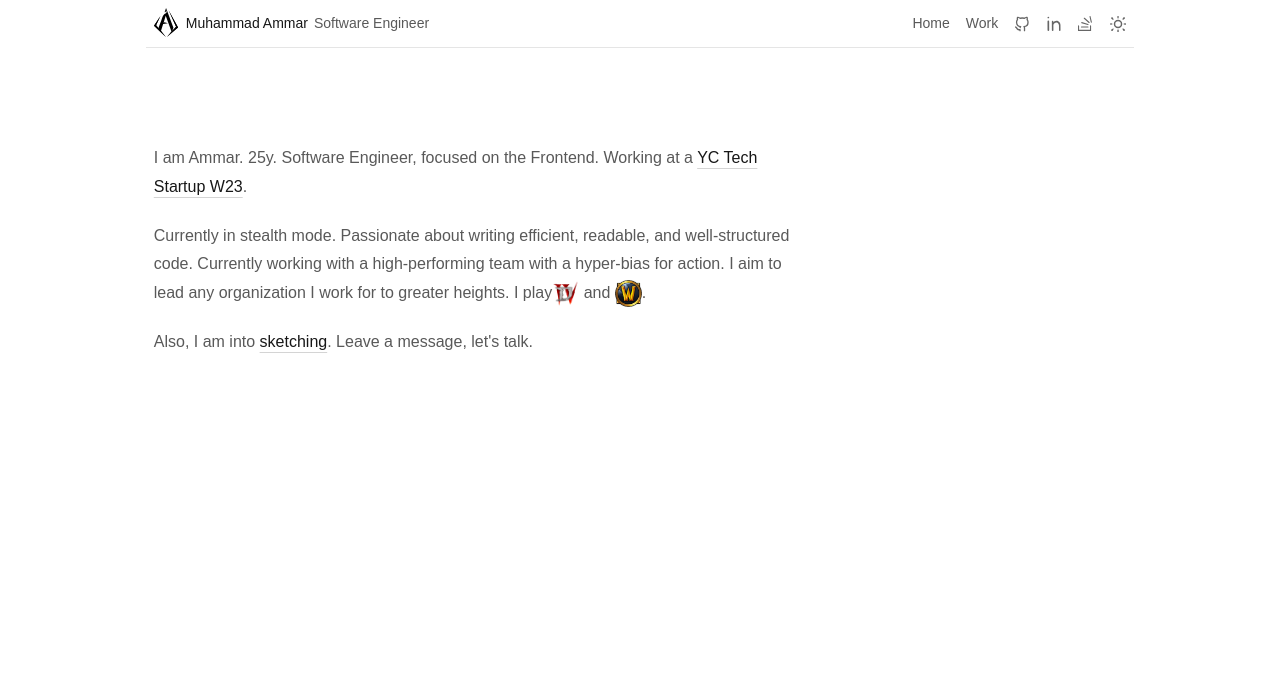
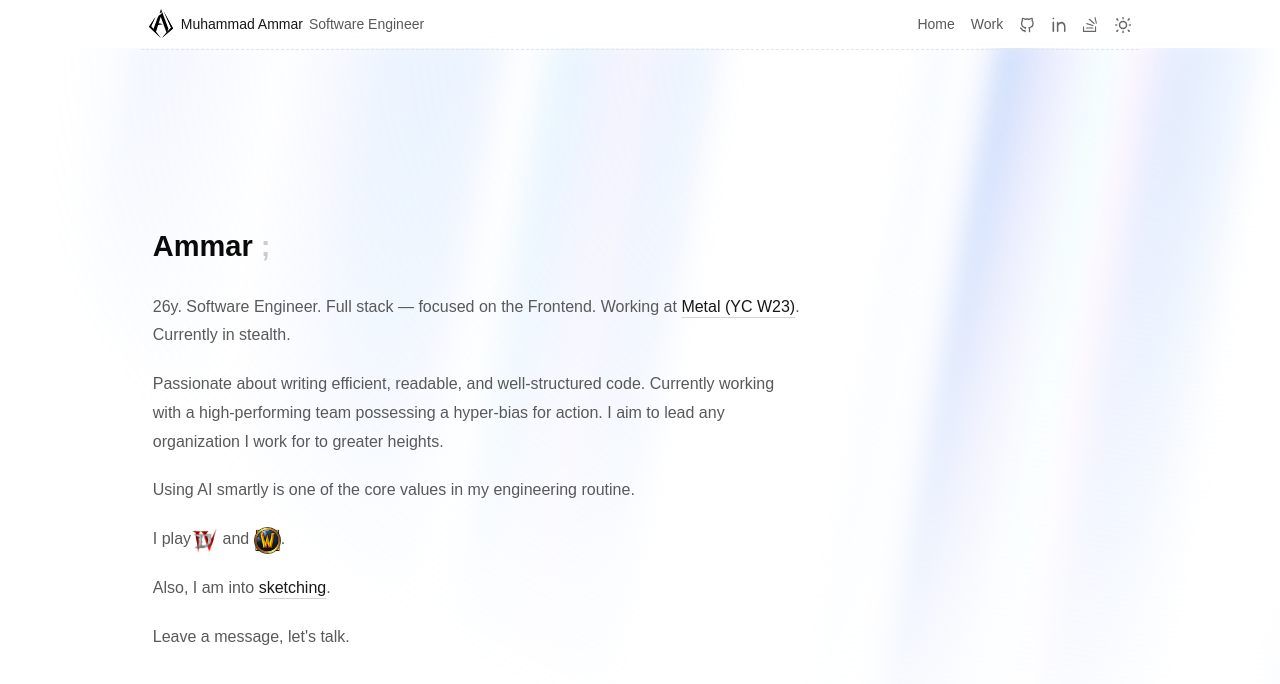
Before and after one commit to Fanoflix/personal-portfolio-v2, a Next.js app: page / in a window 1280 px wide. Shown: the top 684 px of the page. Built offline with nearby package versions, Linux system fonts and the light colour scheme; a web font is replaced by a local one.

Commit message:
DEV: Added proper thing

```diff
--- a/src/app/globals.css
+++ b/src/app/globals.css
@@ -81,7 +81,7 @@
 
   body {
     @apply bg-background text-foreground antialiased;
-    @apply flex flex-col items-center justify-center px-2;
+    @apply flex flex-col items-center justify-center;
   }
 
   h1 {
--- a/src/app/layout.tsx
+++ b/src/app/layout.tsx
@@ -5,6 +5,8 @@ import localFont from "next/font/local";
 
 import AppShell from "../components/AppShell";
 import { ThemeProvider } from "../components/ThemeProvider/theme-provider";
+import TopNavbar from "../components/TopNavbar";
+import { AuroraBackground } from "../components/AuroraBackground/AuroraBackground";
 
 const inter = localFont({
   src: "../../public/fonts/web/InterVariable.woff2",
@@ -27,7 +29,10 @@ export default function RootLayout({
     <html className={`${inter.variable} antialiased`} lang="en">
       <body>
         <ThemeProvider attribute="class" defaultTheme="system">
-          <AppShell>{children}</AppShell>
+          <TopNavbar />
+          <AuroraBackground>
+            <AppShell>{children}</AppShell>
+          </AuroraBackground>
         </ThemeProvider>
       </body>
     </html>
--- a/src/app/page.tsx
+++ b/src/app/page.tsx
@@ -4,47 +4,15 @@ import InlineImageWithTooltip from "../components/InlineImageWithTooltip/InlineI
 import InlineLink from "../components/InlineLink/InlineLink";
 import MyLogo from "../components/MyLogo/MyLogo";
 import { StaggeredContainer } from "../features/framer-animations/components/StaggeredContainer";
+import Hero from "../features/hero/Hero";
 import { cn } from "../lib/utils";
+import WorkPage from "./work/page";
 
 export default function Home() {
   return (
     <div className={cn("py-12 md:py-24 px-2")}>
-      <StaggeredContainer containerClassName="flex flex-col gap-5 w-full md:w-2/3 text-pretty">
-        <p>
-          I am Ammar. 25y. Software Engineer, focused on the Frontend. Working
-          at a{" "}
-          <InlineLink href="https://www.ycombinator.com/">
-            YC Tech Startup W23
-          </InlineLink>
-          .
-        </p>
-
-        <p>
-          Currently in stealth mode. Passionate about writing efficient,
-          readable, and well-structured code. Currently working with a
-          high-performing team with a hyper-bias for action. I aim to lead any
-          organization I work for to greater heights. I play
-          <InlineImageWithTooltip
-            alt="Diablo"
-            src="/icons/diablo4.png"
-            tooltipContent="Diablo 4"
-          />{" "}
-          and{" "}
-          <InlineImageWithTooltip
-            alt="World of Warcraft"
-            src="/icons/wow100x100.png"
-            tooltipContent="World of Warcraft"
-          />
-          .
-        </p>
-
-        <p>
-          Also, I am into{" "}
-          <InlineLink href="https://www.instagram.com/fanoflix.art/">
-            sketching
-          </InlineLink>
-          . Leave a message, let&apos;s talk.
-        </p>
+      <StaggeredContainer>
+        <Hero />
       </StaggeredContainer>
     </div>
   );
--- a/src/components/AppShell.tsx
+++ b/src/components/AppShell.tsx
@@ -5,18 +5,18 @@ import { PropsWithChildren } from "react";
 import { layoutVariants } from "../features/framer-animations/variants";
 import TopNavbar from "./TopNavbar";
 import { cn } from "../lib/utils";
+import { AuroraBackground } from "./AuroraBackground/AuroraBackground";
 
-export default function AppShell({ children }: PropsWithChildren) {
+export default function ll({ children }: PropsWithChildren) {
   const pathname = usePathname();
 
   return (
     <div
       className={cn(
         "w-full md:w-site",
-        "px-6 pb-6 flex flex-col items-center justify-center",
+        "px-1 pb-6 flex flex-col items-center justify-center",
       )}
     >
-      <TopNavbar />
       <AnimatePresence mode="wait">
         <motion.section
           className="w-full"
--- /dev/null
+++ b/src/components/AuroraBackground/AuroraBackground.tsx
@@ -0,0 +1,54 @@
+"use client";
+import { cn } from "@/src/lib/utils";
+import React, { ReactNode } from "react";
+
+interface AuroraBackgroundProps extends React.HTMLProps<HTMLDivElement> {
+  children: ReactNode;
+  showRadialGradient?: boolean;
+}
+
+export const AuroraBackground = ({
+  className,
+  children,
+  showRadialGradient = true,
+  ...props
+}: AuroraBackgroundProps) => {
+  return (
+    <main>
+      <div
+        className={cn(
+          "relative flex flex-col h-[100vh] w-screen items-center justify-center transition-bg",
+          className,
+        )}
+        {...props}
+      >
+        <div className="absolute inset-0 overflow-hidden">
+          <div
+            //   I'm sorry but this is what peak developer performance looks like // trigger warning
+            className={cn(
+              `
+            [--white-gradient:repeating-linear-gradient(100deg,var(--white)_0%,var(--white)_7%,var(--transparent)_10%,var(--transparent)_12%,var(--white)_16%)]
+            [--dark-gradient:repeating-linear-gradient(100deg,var(--black)_0%,var(--black)_7%,var(--transparent)_10%,var(--transparent)_12%,var(--black)_16%)]
+            [--aurora:repeating-linear-gradient(100deg,var(--blue-500)_10%,var(--indigo-300)_15%,var(--blue-300)_20%,var(--violet-200)_25%,var(--blue-400)_30%)]
+            [background-image:var(--white-gradient),var(--aurora)]
+            dark:[background-image:var(--dark-gradient),var(--aurora)]
+            [background-size:300%,_200%]
+            [background-position:50%_50%,50%_50%]
+            filter blur-[10px] invert dark:invert-0
+            after:content-[""] after:absolute after:inset-0 after:[background-image:var(--white-gradient),var(--aurora)]
+            after:dark:[background-image:var(--dark-gradient),var(--aurora)]
+            after:[background-size:200%,_100%]
+            after:animate-aurora after:[background-attachment:fixed] after:mix-blend-difference
+            pointer-events-none
+            absolute -inset-[10px] opacity-50 will-change-transform`,
+
+              showRadialGradient &&
+                `[mask-image:radial-gradient(ellipse_at_100%_0%,black_10%,var(--transparent)_70%)]`,
+            )}
+          ></div>
+        </div>
+        {children}
+      </div>
+    </main>
+  );
+};
--- a/src/components/TopNavbar.tsx
+++ b/src/components/TopNavbar.tsx
@@ -18,13 +18,14 @@ export default function Navbar() {
 
   return (
     <nav className="w-full flex justify-center h-max md:h-12 sticky top-0 backdrop-blur-lg z-50">
+      <div className="w-full md:w-site">
         <AnimatePresence mode="wait">
           <motion.section
             className={cn(
               "w-full flex flex-col sm:flex-row items-center text-center justify-between",
               "py-4 md:py-3 px-2",
               "gap-3",
-            "border-border border-b",
+              "border-border border-b border-dashed",
             )}
             key={pathname}
             variants={NavBarVariants}
@@ -97,6 +98,7 @@ export default function Navbar() {
             </div>
           </motion.section>
         </AnimatePresence>
+      </div>
     </nav>
   );
 }
--- a/src/features/framer-animations/components/StaggeredContainer.tsx
+++ b/src/features/framer-animations/components/StaggeredContainer.tsx
@@ -3,7 +3,7 @@ import React, { PropsWithChildren } from "react";
 
 export const StaggeredContainer = ({
   children,
-  stagger = 0.175, // time between staggered animations
+  stagger = 0.135, // time between staggered animations
   delayChildren = 0.15, // initial delay before children animate
   containerClassName,
   childClassName,
--- a/src/features/framer-animations/variants.ts
+++ b/src/features/framer-animations/variants.ts
@@ -14,7 +14,7 @@ export const layoutVariants: Variants = {
       duration: 0.35,
       ease: "easeInOut",
       filter: {
-        duration: 0.6,
+        duration: 0.8,
       },
     },
   },
--- /dev/null
+++ b/src/features/hero/Hero.tsx
@@ -0,0 +1,60 @@
+import InlineImageWithTooltip from "@/src/components/InlineImageWithTooltip/InlineImageWithTooltip";
+import InlineLink from "@/src/components/InlineLink/InlineLink";
+import { StaggeredContainer } from "../framer-animations/components/StaggeredContainer";
+
+export default function Hero() {
+  return (
+    <StaggeredContainer
+      stagger={0.1}
+      containerClassName="flex flex-col gap-5 w-full md:w-2/3 text-pretty"
+    >
+      <h1>
+        Ammar{" "}
+        <span className="text-muted text3xl inline-block font-black">;</span>
+      </h1>
+
+      <p>
+        26y. Software Engineer. Full stack — focused on the Frontend. Working at{" "}
+        <InlineLink href="https://www.metal.so/">Metal (YC W23)</InlineLink>.
+        Currently in stealth.
+      </p>
+
+      <p>
+        Passionate about writing efficient, readable, and well-structured code.
+        Currently working with a high-performing team possessing a hyper-bias
+        for action. I aim to lead any organization I work for to greater
+        heights.
+      </p>
+
+      <p>
+        Using AI smartly is one of the core values in my engineering routine.
+      </p>
+
+      <p>
+        I play
+        <InlineImageWithTooltip
+          alt="Diablo"
+          src="/icons/diablo4.png"
+          tooltipContent="Diablo 4"
+        />{" "}
+        and{" "}
+        <InlineImageWithTooltip
+          alt="World of Warcraft"
+          src="/icons/wow100x100.png"
+          tooltipContent="World of Warcraft"
+        />
+        .
+      </p>
+
+      <p>
+        Also, I am into{" "}
+        <InlineLink href="https://www.instagram.com/fanoflix.art/">
+          sketching
+        </InlineLink>
+        .
+      </p>
+
+      <p>Leave a message, let&apos;s talk.</p>
+    </StaggeredContainer>
+  );
+}
--- a/src/features/work/WorkPage.tsx
+++ b/src/features/work/WorkPage.tsx
@@ -17,7 +17,7 @@ export type WorkWithSubRows = Work & {
   subRows?: Work[];
 };
 
-export default function Page() {
+export default function WorkPage() {
   const {
     processedData,
     sortingState,
@@ -31,7 +31,7 @@ export default function Page() {
   }
 
   return (
-    <div className="container mx-auto py-10">
+    <div className="container mx-auto py-10 pt-24">
       <StaggeredContainer containerClassName="flex flex-col gap-4">
         <h1 className="text-2xl font-semibold">Work</h1>
 
--- a/tailwind.config.ts
+++ b/tailwind.config.ts
@@ -1,4 +1,7 @@
 import type { Config } from "tailwindcss";
+const {
+  default: flattenColorPalette,
+} = require("tailwindcss/lib/util/flattenColorPalette");
 import plugin from "tailwindcss/plugin";
 import animate from "tailwindcss-animate";
 
@@ -95,9 +98,19 @@ const config: Config = {
             opacity: "0.95",
           },
         },
+        aurora: {
+          from: {
+            backgroundPosition: "50% 50%, 50% 50%",
+          },
+          to: {
+            backgroundPosition: "350% 50%, 350% 50%",
+          },
+        },
       },
+
       animation: {
         "flame-flicker": "flame-flicker 1.2s ease-out infinite",
+        aurora: "aurora 60s linear infinite",
       },
       colors: {
         background: "hsl(var(--background))",
@@ -159,7 +172,7 @@ const config: Config = {
         orange: "0 0 5px rgba(249, 115, 22, 0.8)",
       },
       spacing: {
-        site: "82%",
+        site: "78%",
       },
     },
   },
@@ -175,6 +188,19 @@ const config: Config = {
 
       addUtilities(iconGlowUtilities);
     }),
+    addVariablesForColors,
   ],
 };
 export default config;
+
+// This plugin adds each Tailwind color as a global CSS variable, e.g. var(--gray-200).
+function addVariablesForColors({ addBase, theme }: any) {
+  let allColors = flattenColorPalette(theme("colors"));
+  let newVars = Object.fromEntries(
+    Object.entries(allColors).map(([key, val]) => [`--${key}`, val]),
+  );
+
+  addBase({
+    ":root": newVars,
+  });
+}
```
Lines whose indentation alone changed are shown as unchanged.
